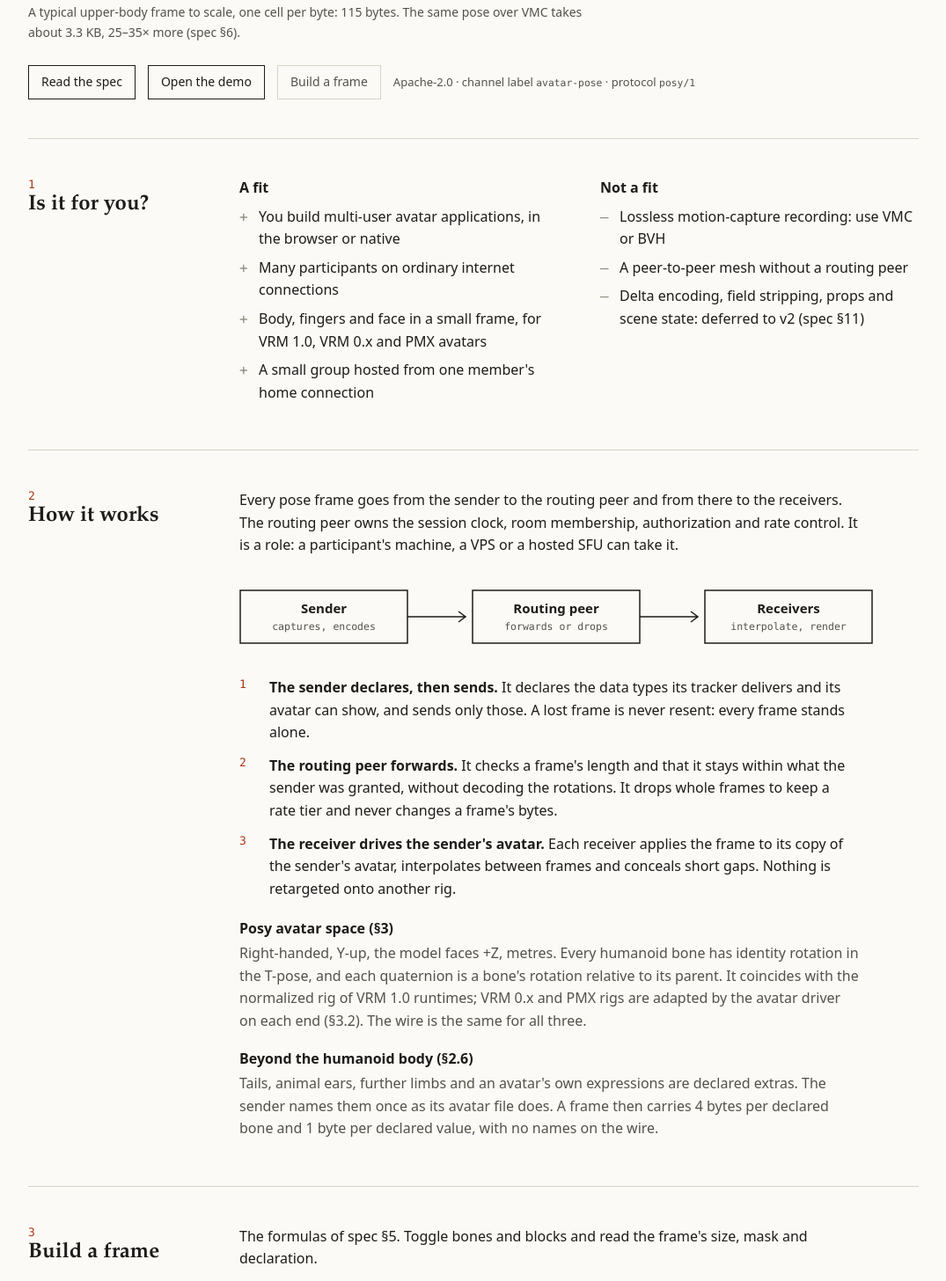
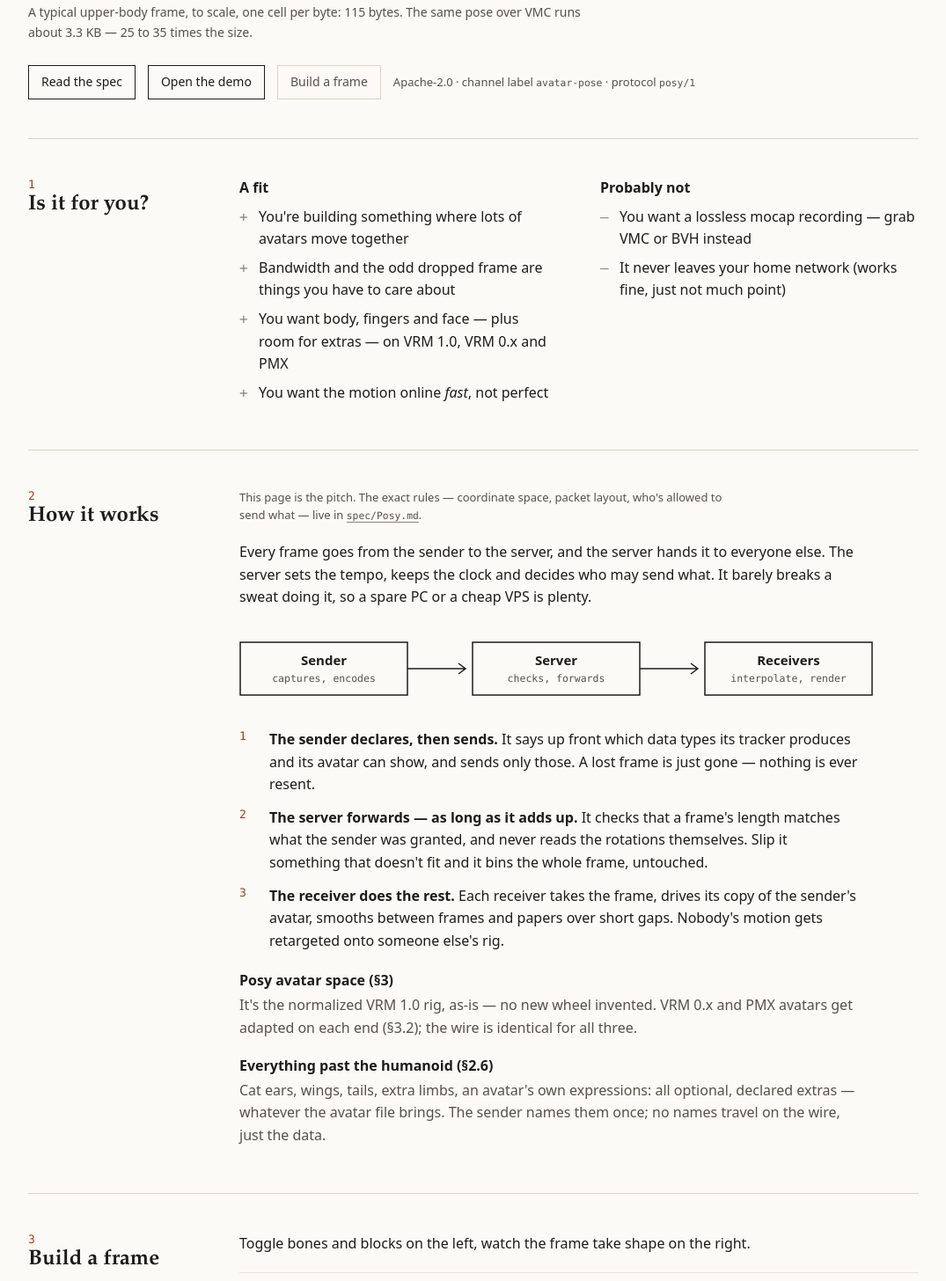
Before and after one commit to Ron81/posy, a plain HTML site: page docs/index.html in a window 1280 px wide. Shown: the part 384-1840 px from the top of the page at 88% size, without its empty margins (102-1177 px from the left). Drawn offline with Linux system fonts and the light colour scheme.

Commit message:
Site (en): rewrite the landing copy to be warmer and leaner
Match the tone the German page already has: spoken, second-person, fewer
words, the real detail one click away in the spec. A signpost line in "How
it works" says the exact rules live in spec/Posy.md, so the page can drop
the section citations and the full coordinate-space recital and stay honest.
'routing peer' -> 'server' throughout (the spec keeps the precise role).

Prose only: the tables, widgets, numbers and byte figures are unchanged;
reference tests stay 71/71. No wire or codec change; VERSION byte stays 5.

```diff
--- a/docs/index.html
+++ b/docs/index.html
@@ -34,7 +34,7 @@
 
 <section class="hero">
   <h1>Avatar poses in 115 bytes a frame</h1>
-  <p class="lede">Posy is an open protocol for streaming humanoid body, finger and face poses between many participants in real time, over a WebRTC data channel or a WebSocket.</p>
+  <p class="lede">Posy streams a whole room of avatars — body, fingers, face — in real time, in about 115 bytes a frame. WebRTC data channel or WebSocket, open spec, nothing to sign up for.</p>
 
   <figure class="frame-fig">
     <div class="bytemap" id="hero-map" aria-hidden="true"></div>
@@ -45,7 +45,7 @@
       <li><i class="b-fing"></i>fingers, both hands<b>24</b></li>
       <li><i class="b-face"></i>13 expressions + gaze<b>15</b></li>
     </ul>
-    <figcaption>A typical upper-body frame to scale, one cell per byte: 115 bytes. The same pose over VMC takes about 3.3 KB, 25–35× more (spec §6).</figcaption>
+    <figcaption>A typical upper-body frame, to scale, one cell per byte: 115 bytes. The same pose over VMC runs about 3.3 KB — 25 to 35 times the size.</figcaption>
   </figure>
 
   <p class="links">
@@ -63,18 +63,17 @@
       <div>
         <h3>A fit</h3>
         <ul class="plus">
-          <li>You build multi-user avatar applications, in the browser or native</li>
-          <li>Many participants on ordinary internet connections</li>
-          <li>Body, fingers and face in a small frame, for VRM 1.0, VRM 0.x and PMX avatars</li>
-          <li>A small group hosted from one member's home connection</li>
+          <li>You're building something where lots of avatars move together</li>
+          <li>Bandwidth and the odd dropped frame are things you have to care about</li>
+          <li>You want body, fingers and face — plus room for extras — on VRM 1.0, VRM 0.x and PMX</li>
+          <li>You want the motion online <em>fast</em>, not perfect</li>
         </ul>
       </div>
       <div>
-        <h3>Not a fit</h3>
+        <h3>Probably not</h3>
         <ul class="minus">
-          <li>Lossless motion-capture recording: use VMC or BVH</li>
-          <li>A peer-to-peer mesh without a routing peer</li>
-          <li>Delta encoding, field stripping, props and scene state: deferred to v2 (spec §11)</li>
+          <li>You want a lossless mocap recording — grab VMC or BVH instead</li>
+          <li>It never leaves your home network (works fine, just not much point)</li>
         </ul>
       </div>
     </div>
@@ -84,31 +83,33 @@
 <section class="sec" id="how-it-works">
   <div class="sec-head"><span class="sec-no">2</span><h2>How it works</h2></div>
   <div class="sec-body">
-    <p>Every pose frame goes from the sender to the routing peer and from there to the receivers. The routing peer owns the session clock, room membership, authorization and rate control. It is a role: a participant's machine, a VPS or a hosted SFU can take it.</p>
+    <p class="hint">This page is the pitch. The exact rules — coordinate space, packet layout, who's allowed to send what — live in <a href="https://github.com/Ron81/posy/blob/main/spec/Posy.md" target="_blank" rel="noopener"><code>spec/Posy.md</code></a>.</p>
 
-    <svg class="topo" viewBox="0 0 720 96" role="img" aria-label="Sender, routing peer, receivers">
+    <p>Every frame goes from the sender to the server, and the server hands it to everyone else. The server sets the tempo, keeps the clock and decides who may send what. It barely breaks a sweat doing it, so a spare PC or a cheap VPS is plenty.</p>
+
+    <svg class="topo" viewBox="0 0 720 96" role="img" aria-label="Sender, server, receivers">
       <g fill="none" stroke="currentColor" stroke-width="1.5">
         <rect x="1" y="18" width="190" height="60" /><rect x="265" y="18" width="190" height="60" /><rect x="529" y="18" width="190" height="60" />
         <path d="M191 48H257M249 42l8 6-8 6M455 48H521M513 42l8 6-8 6" />
       </g>
       <g text-anchor="middle">
         <text class="t1" x="96" y="44">Sender</text><text class="t2" x="96" y="63">captures, encodes</text>
-        <text class="t1" x="360" y="44">Routing peer</text><text class="t2" x="360" y="63">forwards or drops</text>
+        <text class="t1" x="360" y="44">Server</text><text class="t2" x="360" y="63">checks, forwards</text>
         <text class="t1" x="624" y="44">Receivers</text><text class="t2" x="624" y="63">interpolate, render</text>
       </g>
     </svg>
 
     <ol class="steps">
-      <li><b>The sender declares, then sends.</b> It declares the data types its tracker delivers and its avatar can show, and sends only those. A lost frame is never resent: every frame stands alone.</li>
-      <li><b>The routing peer forwards.</b> It checks a frame's length and that it stays within what the sender was granted, without decoding the rotations. It drops whole frames to keep a rate tier and never changes a frame's bytes.</li>
-      <li><b>The receiver drives the sender's avatar.</b> Each receiver applies the frame to its copy of the sender's avatar, interpolates between frames and conceals short gaps. Nothing is retargeted onto another rig.</li>
+      <li><b>The sender declares, then sends.</b> It says up front which data types its tracker produces and its avatar can show, and sends only those. A lost frame is just gone — nothing is ever resent.</li>
+      <li><b>The server forwards — as long as it adds up.</b> It checks that a frame's length matches what the sender was granted, and never reads the rotations themselves. Slip it something that doesn't fit and it bins the whole frame, untouched.</li>
+      <li><b>The receiver does the rest.</b> Each receiver takes the frame, drives its copy of the sender's avatar, smooths between frames and papers over short gaps. Nobody's motion gets retargeted onto someone else's rig.</li>
     </ol>
 
     <dl class="defs">
       <dt>Posy avatar space (§3)</dt>
-      <dd>Right-handed, Y-up, the model faces +Z, metres. Every humanoid bone has identity rotation in the T-pose, and each quaternion is a bone's rotation relative to its parent. It coincides with the normalized rig of VRM 1.0 runtimes; VRM 0.x and PMX rigs are adapted by the avatar driver on each end (§3.2). The wire is the same for all three.</dd>
-      <dt>Beyond the humanoid body (§2.6)</dt>
-      <dd>Tails, animal ears, further limbs and an avatar's own expressions are declared extras. The sender names them once as its avatar file does. A frame then carries 4 bytes per declared bone and 1 byte per declared value, with no names on the wire.</dd>
+      <dd>It's the normalized VRM 1.0 rig, as-is — no new wheel invented. VRM 0.x and PMX avatars get adapted on each end (§3.2); the wire is identical for all three.</dd>
+      <dt>Everything past the humanoid (§2.6)</dt>
+      <dd>Cat ears, wings, tails, extra limbs, an avatar's own expressions: all optional, declared extras — whatever the avatar file brings. The sender names them once; no names travel on the wire, just the data.</dd>
     </dl>
   </div>
 </section>
@@ -116,11 +117,11 @@
 <section class="sec" id="packet-lab">
   <div class="sec-head"><span class="sec-no">3</span><h2>Build a frame</h2></div>
   <div class="sec-body">
-    <p>The formulas of spec §5. Toggle bones and blocks and read the frame's size, mask and declaration.</p>
+    <p>Toggle bones and blocks on the left, watch the frame take shape on the right.</p>
     <div id="packet-builder"></div>
 
-    <h3>Smallest-three: one quaternion in 4 bytes (§5.3)</h3>
-    <p>Drop the largest component, make it non-negative, quantise the other three to 10 bits each, pack them into one <code>u32</code>.</p>
+    <h3>Quaternion in 4 bytes (§5.3)</h3>
+    <p>We save on every single bone: drop the biggest of the four components, quantise the other three to 10 bits each, done.</p>
     <div class="lab" id="quat-lab">
       <div class="lab-ctl">
         <label class="slider"><span>Yaw <output id="q-yaw-v">35°</output></span><input id="q-yaw" type="range" min="-180" max="180" value="35" /></label>
@@ -147,7 +148,7 @@
 <section class="sec" id="bandwidth">
   <div class="sec-head"><span class="sec-no">4</span><h2>Bandwidth</h2></div>
   <div class="sec-body">
-    <p>A sender uploads one stream, and its size does not grow with the room. What grows is what the routing peer sends back out, so viewers are cheap and a large room needs a good uplink. The figures follow spec §6 for the typical upper-body frame.</p>
+    <p>Each tracked user uploads one stream, and that stays the same whether two people are watching or two hundred. So as a sender you don't care how big the room gets — unless <em>you're</em> the one hosting the server. The server has to send everything to everyone, and that's where the bytes pile up.</p>
     <div class="lab">
       <div class="lab-ctl">
         <div class="field"><span class="field-l">scenario</span><div class="seg" id="bw-scenarios"></div></div>
@@ -159,14 +160,14 @@
       </div>
       <div class="lab-out">
         <div>
-          <div class="size"><b id="bw-egress">–</b>routing peer egress</div>
+          <div class="size"><b id="bw-egress">–</b>the server sends</div>
           <p class="verdict" id="bw-egress-sub">–</p>
         </div>
         <table class="parts">
           <tr><td>Room</td><td><span id="bw-total">–</span> <span id="bw-total-sub"></span></td></tr>
           <tr><td>Viewer downstream<small id="bw-viewer-sub"></small></td><td id="bw-viewer">–</td></tr>
           <tr><td>Sender downstream<small>everyone else's pose, without their own</small></td><td id="bw-sender">–</td></tr>
-          <tr><td>Routing peer ingress</td><td id="bw-ingress">–</td></tr>
+          <tr><td>The server receives</td><td id="bw-ingress">–</td></tr>
           <tr><td>One stream at FULL / NORMAL / MINIMAL</td><td><span id="bw-t-full">–</span> / <span id="bw-t-normal">–</span> / <span id="bw-t-minimal">–</span> kbit/s</td></tr>
         </table>
       </div>
@@ -177,7 +178,7 @@
 <section class="sec" id="spec">
   <div class="sec-head"><span class="sec-no">5</span><h2>Tables of the spec</h2></div>
   <div class="sec-body">
-    <p>What you look up while implementing. The full and normative text is <a href="https://github.com/Ron81/posy/blob/main/spec/Posy.md" target="_blank" rel="noopener"><code>spec/Posy.md</code></a>.</p>
+    <p>The handful of tables you actually look up while building. The full, normative text is <a href="https://github.com/Ron81/posy/blob/main/spec/Posy.md" target="_blank" rel="noopener"><code>spec/Posy.md</code></a>.</p>
 
     <div class="tabs">
       <button type="button" class="active" data-tab="bones">Bones (§4)</button>
@@ -192,7 +193,7 @@
         <div class="keys" id="bone-legend"></div>
       </div>
       <div class="cells" id="bone-grid"></div>
-      <p class="hint" style="margin-top:12px">A 64-bit mask. Bit <em>n</em> set means the quaternion of bone <em>n</em> is present; quaternions follow in ascending bit order. The colours are the declared types a bit belongs to. A relay refuses a frame that sets a bit of a type the sender was not granted, or one of bits 55–63.</p>
+      <p class="hint" style="margin-top:12px">A 64-bit mask. Bit <em>n</em> set means the quaternion of bone <em>n</em> is present; quaternions follow in ascending bit order. The colours are the declared types a bit belongs to. The server refuses a frame that sets a bit of a type the sender was not granted, or one of bits 55–63.</p>
     </div>
 
     <div data-pane="blend" hidden>
@@ -230,10 +231,10 @@
   <div class="sec-head"><span class="sec-no">6</span><h2>Implementing Posy</h2></div>
   <div class="sec-body">
     <ol class="steps">
-      <li><b>Read the core.</b> §3 (avatar space), §4 (bones) and §5 (packets) of <a href="https://github.com/Ron81/posy/blob/main/spec/Posy.md" target="_blank" rel="noopener"><code>spec/Posy.md</code></a> are what every implementation has to agree on. §2 is the session layer.</li>
-      <li><b>Use or read the reference codec.</b> <a href="https://www.npmjs.com/package/posy-protocol" target="_blank" rel="noopener"><code>posy-protocol</code></a> on npm (<code>reference/js</code>): TypeScript, no runtime dependencies.</li>
-      <li><b>Pass the test vectors.</b> <code>testvectors/frames</code> checks bytes: decode each <code>.bin</code>, compare with its <code>.json</code>, refuse the ones marked <code>reject</code>. <code>testvectors/poses</code> checks meaning: axes and signs of legs and fingers.</li>
-      <li><b>See it move.</b> The <a href="demo/">loopback demo</a> sends an avatar through a lossy channel, in the browser and without a server.</li>
+      <li><b>Read the spec and build it.</b> §3 (avatar space), §4 (bones) and §5 (packets) of <a href="https://github.com/Ron81/posy/blob/main/spec/Posy.md" target="_blank" rel="noopener"><code>spec/Posy.md</code></a> are where every implementation has to agree. §2 is the session layer. Honestly, you can stop there — the rest is nice-to-have.</li>
+      <li><b>Grab the reference codec.</b> <a href="https://www.npmjs.com/package/posy-protocol" target="_blank" rel="noopener"><code>posy-protocol</code></a> on npm (<code>reference/js</code>): TypeScript, zero runtime dependencies. It's a leg-up, not a requirement.</li>
+      <li><b>Run it against the test vectors.</b> <code>testvectors/frames</code> checks the bytes — every <code>.bin</code> against its <code>.json</code>. <code>testvectors/poses</code> mostly catches anything you accidentally flipped.</li>
+      <li><b>Watch it move.</b> The <a href="demo/">loopback demo</a> runs an avatar through a deliberately lossy channel — i.e. real, crap internet — right in the browser, no server.</li>
     </ol>
     <div class="cmd"><pre id="copy-src">npm install posy-protocol</pre><button type="button" id="copy-btn"><span>Copy</span></button></div>
   </div>
```
